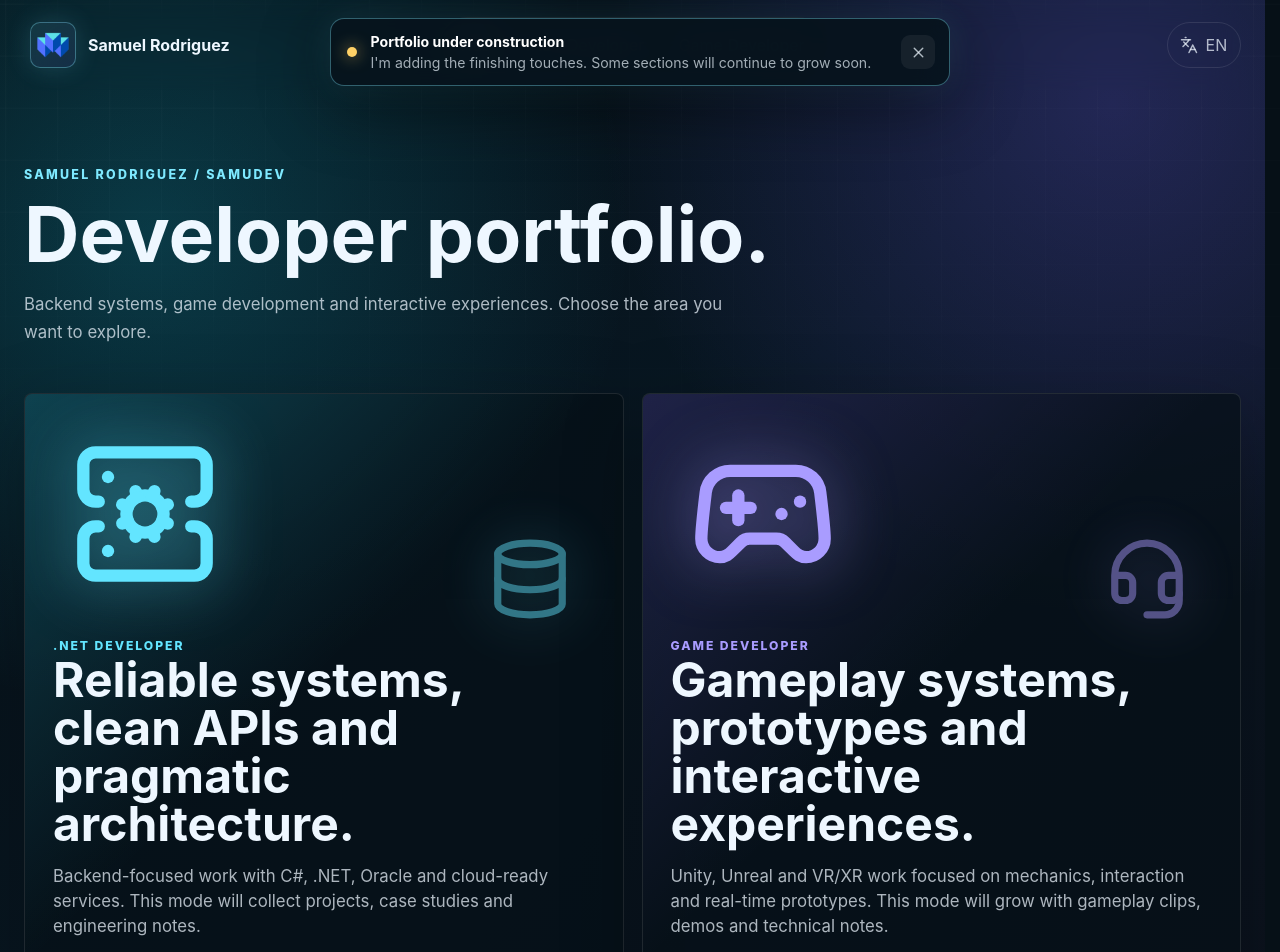
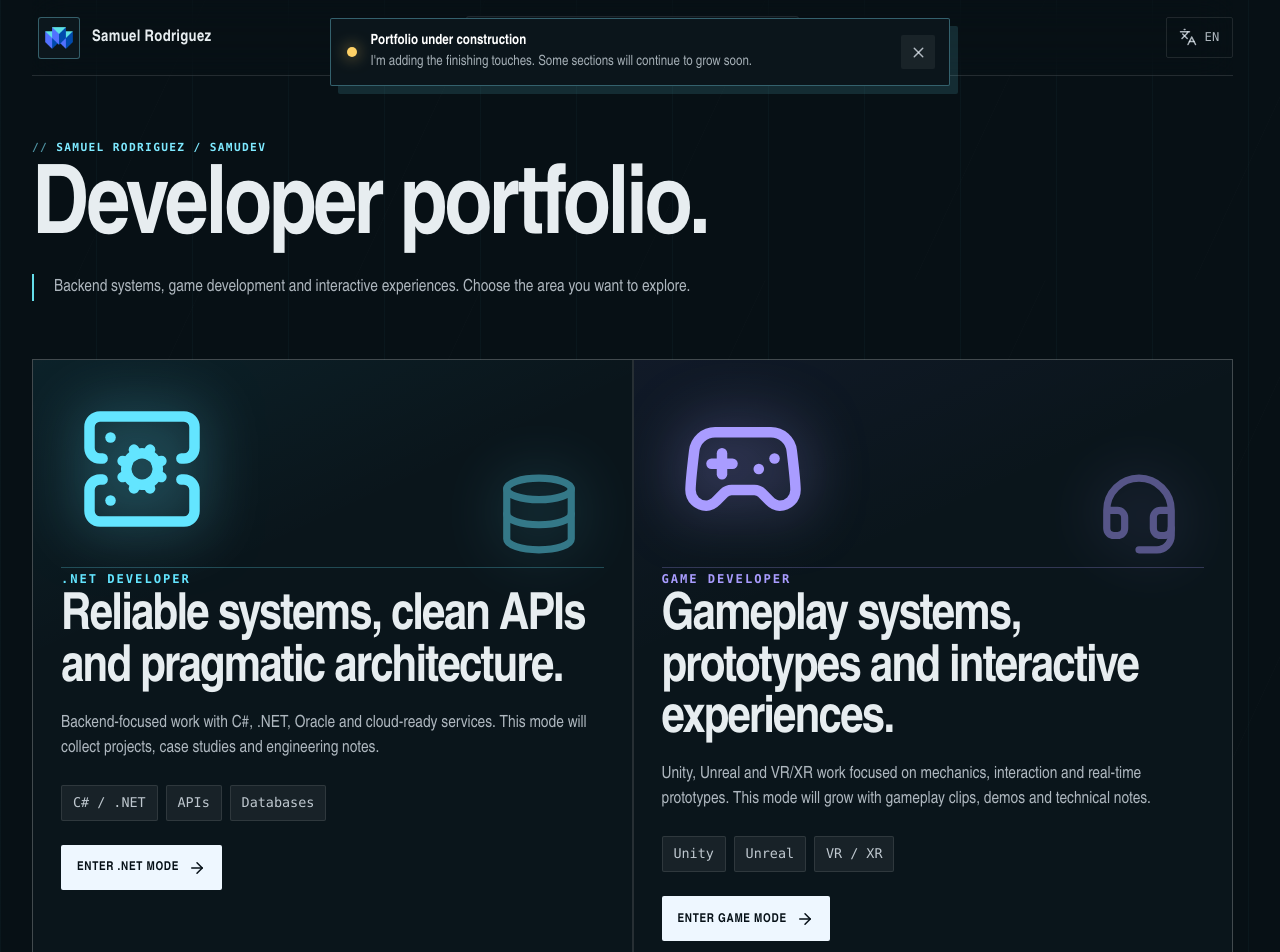
Before and after one commit to SamuelRodri/SamuDev, a React (Vite) app: page / in a window 1280 px wide. Shown: the top 952 px of the page. Built offline with nearby package versions, Linux system fonts and the light colour scheme.

Commit message:
Redesign portfolio with editorial technical style

```diff
--- a/src/styles.css
+++ b/src/styles.css
@@ -1393,3 +1393,306 @@ p {
     grid-template-columns: 1fr;
   }
 }
+
+/* Editorial / technical visual system */
+:root {
+  --page-gutter: 64px;
+  color: #e7edf0;
+  background: #071015;
+  font-family: Bahnschrift, "Arial Narrow", "Segoe UI", sans-serif;
+}
+
+body {
+  background:
+    linear-gradient(90deg, rgba(91, 226, 241, 0.035) 1px, transparent 1px),
+    #071015;
+  background-size: 96px 100%;
+}
+
+.grid-glow {
+  opacity: 0.48;
+  background-image: linear-gradient(115deg, transparent 0 49.8%, rgba(255, 255, 255, 0.035) 50%, transparent 50.2%);
+  background-size: 280px 280px;
+  mask-image: none;
+  animation: none;
+}
+
+.site-header {
+  height: 76px;
+  border-bottom: 1px solid rgba(231, 237, 240, 0.13);
+  backdrop-filter: blur(18px);
+}
+
+.brand { letter-spacing: 0.02em; }
+
+.brand-mark {
+  width: 42px;
+  height: 42px;
+  border-radius: 3px;
+  background: #0c171d;
+  box-shadow: none;
+}
+
+.nav-links {
+  padding: 3px;
+  border-radius: 3px;
+  background: #0b151b;
+}
+
+.nav-links button,
+.locale-toggle {
+  border-radius: 2px;
+  font-family: "Cascadia Code", Consolas, monospace;
+  font-size: 0.76rem;
+  text-transform: uppercase;
+}
+
+.nav-links button.active {
+  color: #071015;
+  background: #dce9ed;
+}
+
+.locale-toggle { border-radius: 2px; }
+
+.hub,
+.mode-page { padding-top: 64px; }
+
+.eyebrow {
+  font-family: "Cascadia Code", Consolas, monospace;
+  font-size: 0.7rem;
+  letter-spacing: 0.12em;
+}
+
+.eyebrow::before {
+  margin-right: 0.5rem;
+  color: currentColor;
+  content: "//";
+  opacity: 0.6;
+}
+
+h1,
+h2,
+h3 { letter-spacing: -0.035em; }
+
+.hero-copy h1 {
+  max-width: 1050px;
+  font-size: clamp(4rem, 7.5vw, 7.4rem);
+  font-weight: 650;
+  line-height: 0.86;
+  white-space: normal;
+}
+
+.hero-copy > p:not(.eyebrow) {
+  padding-left: 20px;
+  border-left: 2px solid #64ddea;
+}
+
+.mode-grid {
+  gap: 2px;
+  margin-top: 58px;
+  border: 1px solid rgba(231, 237, 240, 0.14);
+  background: rgba(231, 237, 240, 0.14);
+}
+
+.mode-card,
+.project-card,
+.content-band,
+.contact-band {
+  border-radius: 0;
+  box-shadow: none;
+}
+
+.mode-card {
+  min-height: 500px;
+  border: 0;
+  background: #0a151b;
+}
+
+.mode-card::before {
+  opacity: 0.12;
+  background: linear-gradient(155deg, var(--accent), transparent 34%);
+}
+
+.mode-card:hover {
+  z-index: 1;
+  transform: translateY(-4px);
+  border-color: transparent;
+  box-shadow: 0 18px 0 color-mix(in srgb, var(--line) 22%, transparent);
+}
+
+.mode-card-copy > span,
+.project-meta,
+.project-card > span {
+  font-family: "Cascadia Code", Consolas, monospace;
+}
+
+.mode-card-copy h2 {
+  max-width: 620px;
+  font-size: clamp(2.2rem, 4vw, 4rem);
+  font-weight: 600;
+}
+
+.mode-visual {
+  height: 180px;
+  border-bottom: 1px solid color-mix(in srgb, var(--line) 25%, transparent);
+}
+
+.mode-icon { width: 126px; height: 126px; }
+
+.stat-row span,
+.skill-tile,
+.tag-row span,
+.about-highlights span {
+  border-radius: 2px;
+  font-family: "Cascadia Code", Consolas, monospace;
+}
+
+.primary-action,
+.back-action,
+.project-card button,
+.contact-actions a {
+  border-radius: 2px;
+  text-transform: uppercase;
+  letter-spacing: 0.055em;
+  font-size: 0.76rem;
+}
+
+.hub-contact {
+  margin-top: 30px;
+  border-bottom: 0;
+}
+
+.hub-contact a,
+.profile-actions a {
+  border-radius: 2px;
+  font-family: "Cascadia Code", Consolas, monospace;
+}
+
+.game-intro {
+  border-bottom: 1px solid rgba(231, 237, 240, 0.13);
+}
+
+.game-intro-photo {
+  padding: 3px;
+  border-radius: 2px 50% 50% 50%;
+  box-shadow: 12px 12px 0 color-mix(in srgb, var(--line) 14%, transparent);
+}
+
+.game-intro-photo img { border-radius: 0 50% 50% 50%; }
+
+.game-intro-content > p {
+  font-weight: 350;
+  letter-spacing: -0.035em;
+}
+
+.mode-page .content-band,
+.mode-page .contact-band {
+  margin-top: 28px;
+  border-color: rgba(231, 237, 240, 0.14);
+  background: #0a151b;
+  box-shadow: none;
+}
+
+.mode-page .content-band:hover {
+  transform: none;
+  border-color: color-mix(in srgb, var(--line) 45%, rgba(231, 237, 240, 0.14));
+  box-shadow: none;
+}
+
+.mode-page .content-band > h2 {
+  display: flex;
+  align-items: baseline;
+  gap: 1rem;
+  padding-bottom: 18px;
+  border-bottom: 1px solid rgba(231, 237, 240, 0.13);
+  font-size: clamp(2.2rem, 4vw, 4.2rem);
+  font-weight: 560;
+}
+
+.mode-page .content-band > h2::before {
+  color: var(--line);
+  font-family: "Cascadia Code", Consolas, monospace;
+  font-size: 0.72rem;
+  letter-spacing: 0.08em;
+  content: "SECTION";
+}
+
+.featured-project-showcase {
+  border-radius: 0;
+  background: #0d1920;
+}
+
+.featured-project-copy { border-right: 1px solid rgba(231, 237, 240, 0.14); }
+.featured-project-copy > span { border-radius: 2px; }
+
+.project-grid { gap: 2px; background: rgba(231, 237, 240, 0.14); }
+
+.game-project-card {
+  border: 0;
+  background: #0b171d;
+}
+
+.mode-page .project-card:hover {
+  z-index: 1;
+  transform: translateY(-3px);
+  border-color: transparent;
+  box-shadow: 0 12px 0 color-mix(in srgb, var(--line) 20%, transparent);
+}
+
+.project-cover .project-link,
+.project-cover .project-status-badge { border-radius: 2px; }
+
+.skill-grid { gap: 2px; background: rgba(231, 237, 240, 0.12); }
+
+.skill-tile {
+  min-height: 66px;
+  border: 0;
+  background: #0c181e !important;
+}
+
+.experience-list { gap: 2px; background: rgba(231, 237, 240, 0.12); }
+
+.experience-item,
+.education-item {
+  border: 0;
+  border-radius: 0;
+  background: #0c181e;
+}
+
+.education-icon { border-radius: 2px; }
+
+.contact-band {
+  border-left: 4px solid var(--line) !important;
+  background: #0c181e !important;
+}
+
+.contact-actions a {
+  background: transparent;
+  color: #e7edf0;
+}
+
+.construction-notice {
+  border-radius: 2px;
+  background: #0b151b;
+  box-shadow: 8px 8px 0 rgba(100, 221, 234, 0.14);
+}
+
+.construction-notice button { border-radius: 2px; }
+
+@media (max-width: 840px) {
+  :root { --page-gutter: 36px; }
+  .site-header { height: auto; }
+  .mode-grid,
+  .project-grid,
+  .skill-grid,
+  .experience-list { gap: 1px; }
+  .game-intro-photo { border-radius: 2px 45% 45% 45%; }
+  .game-intro-photo img { border-radius: 0 45% 45% 45%; }
+}
+
+@media (max-width: 560px) {
+  :root { --page-gutter: 22px; }
+  body { background-size: 64px 100%; }
+  .hero-copy h1 { font-size: 3.5rem; }
+  .mode-page .content-band > h2 { align-items: flex-start; flex-direction: column; gap: 0.5rem; }
+}
```
